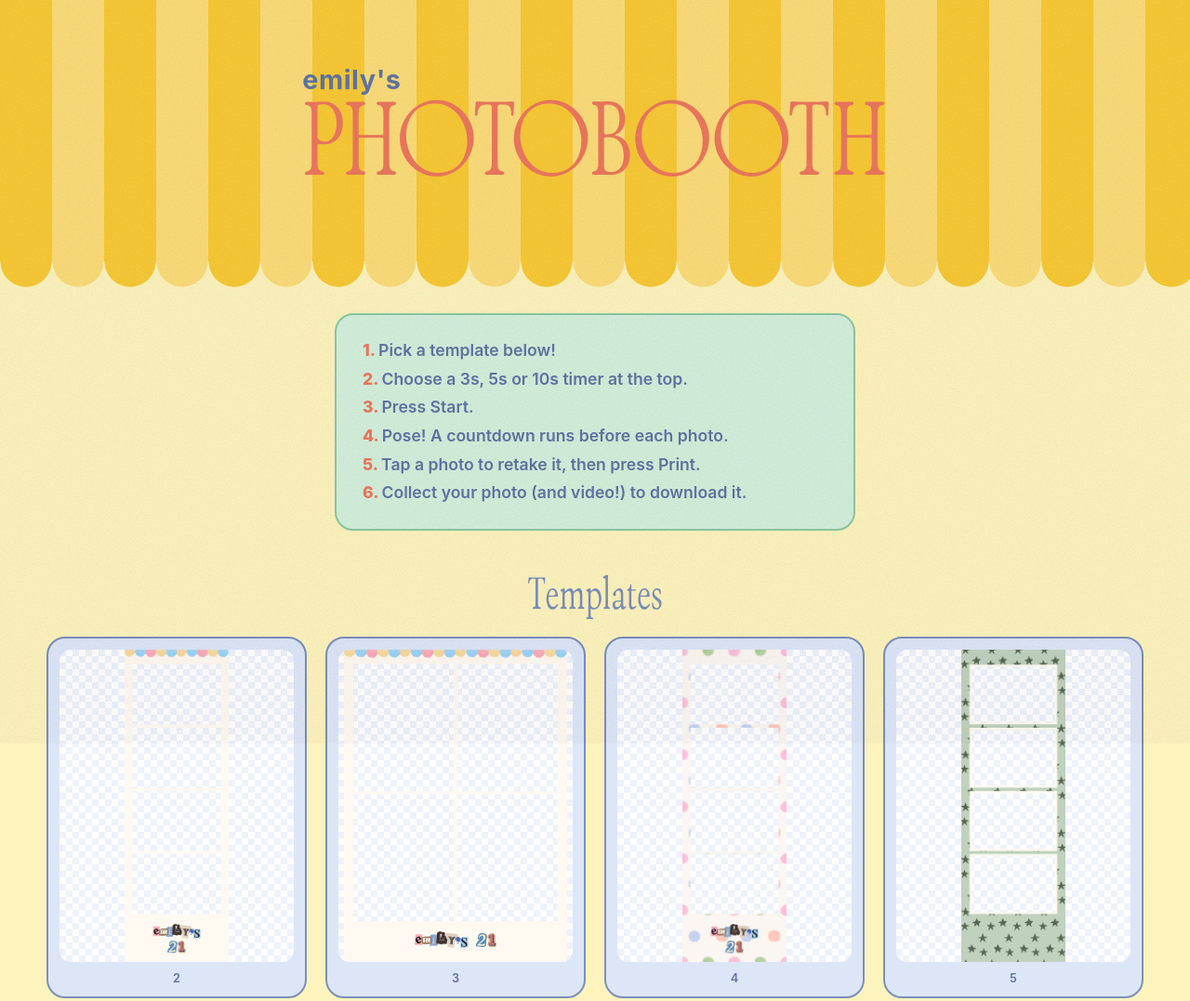
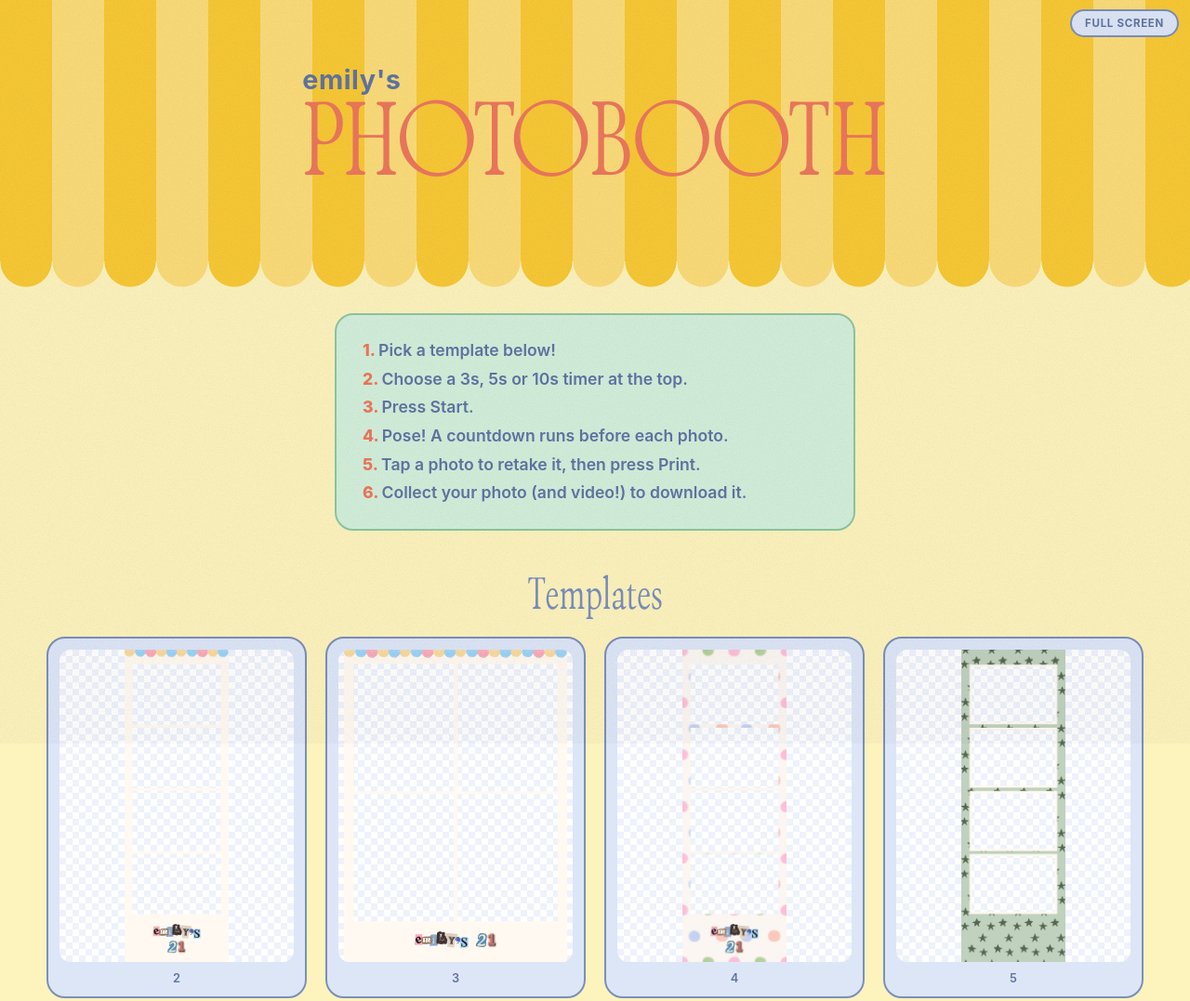
Before and after one commit to emilyyduu/photobooth, a plain HTML site: page public/index.html in a window 1280 px wide. Shown: the top 1077 px of the page at 93% size. Drawn offline with Linux system fonts and the light colour scheme; a web font is replaced by a local one.

Commit message:
Added full screen mode

```diff
--- a/public/app.js
+++ b/public/app.js
@@ -467,6 +467,22 @@ $('deletePhoto').onclick = async () => {
   goHome();
 };
 
+// ---------- Full screen ----------
+const fsBtn = $('fullscreen');
+const fsRoot = document.documentElement;
+const fsSupported = !!(fsRoot.requestFullscreen || fsRoot.webkitRequestFullscreen);
+const fsElement = () => document.fullscreenElement || document.webkitFullscreenElement;
+function renderFullscreen() { fsBtn.textContent = fsElement() ? 'Exit full screen' : 'Full screen'; }
+if (fsSupported) {
+  fsBtn.hidden = false;
+  fsBtn.onclick = () => {
+    if (fsElement()) (document.exitFullscreen || document.webkitExitFullscreen).call(document);
+    else (fsRoot.requestFullscreen || fsRoot.webkitRequestFullscreen).call(fsRoot);
+  };
+  document.addEventListener('fullscreenchange', renderFullscreen);
+  document.addEventListener('webkitfullscreenchange', renderFullscreen);
+}
+
 // ---------- Navigation ----------
 $('retake').onclick = () => startBooth(current);
 $('backFromBooth').onclick = goHome;
--- a/public/index.html
+++ b/public/index.html
@@ -7,9 +7,11 @@
   <meta name="theme-color" content="#7b8fbb">
   <title>Photobooth</title>
   <!-- ?v= forces browsers to load the new file after an update. Bump the number each time. -->
-  <link rel="stylesheet" href="style.css?v=9">
+  <link rel="stylesheet" href="style.css?v=10">
 </head>
 <body>
+
+  <button id="fullscreen" class="fs-btn" aria-label="Toggle full screen" hidden>Full screen</button>
 
   <nav class="nav" id="nav" hidden>
     <div class="timer" role="group" aria-label="Timer">
@@ -98,6 +100,6 @@
     </div>
   </section>
 
-  <script src="app.js?v=7"></script>
+  <script src="app.js?v=8"></script>
 </body>
 </html>
--- a/public/style.css
+++ b/public/style.css
@@ -113,6 +113,25 @@ h2 {
   letter-spacing: 0.02em;
   color: var(--periwinkle-dark);
 }
+
+/* ---------- Full screen button ---------- */
+.fs-btn {
+  position: fixed;
+  top: max(10px, env(safe-area-inset-top));
+  right: 12px;
+  z-index: 50;
+  padding: 6px 14px;
+  font: 700 0.72rem var(--body);
+  letter-spacing: 0.06em;
+  text-transform: uppercase;
+  color: var(--periwinkle-dark);
+  background: var(--ice);
+  border: var(--border) solid var(--periwinkle);
+  border-radius: 999px;
+  cursor: pointer;
+}
+.fs-btn:hover { background: var(--mint); border-color: var(--green); }
+.fs-btn[hidden] { display: none; }
 
 /* ---------- Top bar ---------- */
 .nav[hidden] { display: none; }
```
